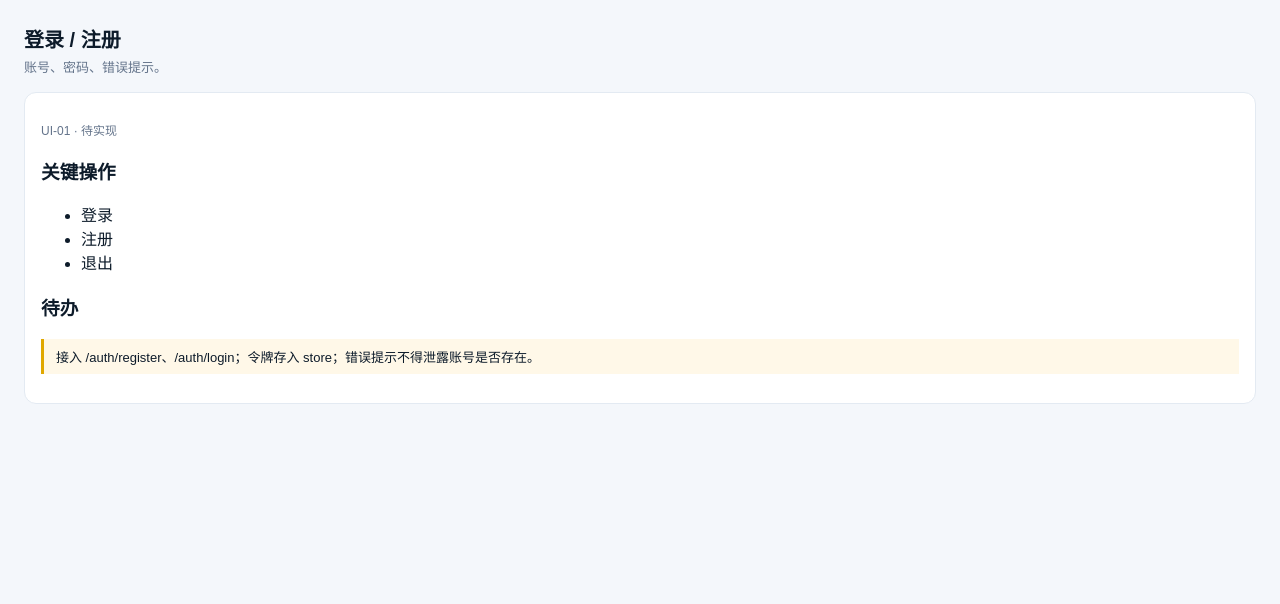
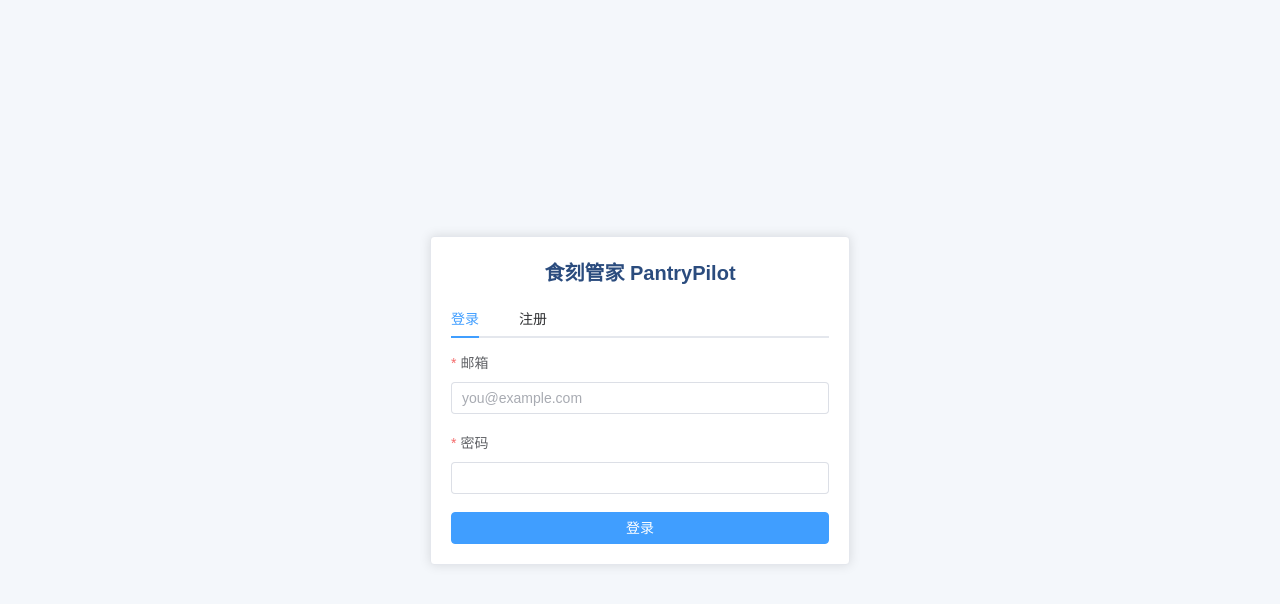
Before and after one commit to 537-tuzi/PantryPilot, a Vue app in the folder frontend/: page /login in a window 1280 px wide. Shown: the top 604 px of the page. Built offline with nearby package versions, Linux system fonts and the light colour scheme; no server answers.

Commit message:
feat(auth): UI-01 登录注册页（镜像后端校验、不泄露账号存在）

```diff
--- /dev/null
+++ b/frontend/src/components/auth/LoginForm.vue
@@ -0,0 +1,66 @@
+<script setup lang="ts">
+import { reactive, ref } from 'vue'
+import type { FormInstance, FormRules } from 'element-plus'
+
+import type { NormalizedError } from '@/api/client'
+import { useAuthStore } from '@/stores/auth'
+
+const emit = defineEmits<{ success: []; error: [err: NormalizedError] }>()
+const auth = useAuthStore()
+const formRef = ref<FormInstance>()
+const submitting = ref(false)
+const form = reactive({ email: '', password: '' })
+
+// 登录密码仅长度 8~128（强度校验只在注册）。
+const rules: FormRules = {
+  email: [
+    { required: true, message: '请输入邮箱', trigger: 'blur' },
+    { type: 'email', message: '邮箱格式不正确', trigger: 'blur' },
+  ],
+  password: [
+    { required: true, message: '请输入密码', trigger: 'blur' },
+    { min: 8, max: 128, message: '密码长度 8~128 位', trigger: 'blur' },
+  ],
+}
+
+async function onSubmit(): Promise<void> {
+  if (submitting.value) {
+    return
+  }
+  formRef.value?.validate().catch(() => {})
+  // 确定性守卫：登录密码仅长度 8~128（强度只在注册）；邮箱格式。
+  const email = form.email.trim()
+  if (!/^[^\s@]+@[^\s@]+\.[^\s@]+$/.test(email) || form.password.length < 8 || form.password.length > 128) {
+    return
+  }
+  submitting.value = true
+  try {
+    await auth.login(email, form.password)
+    emit('success')
+  } catch (e) {
+    emit('error', e as NormalizedError)
+  } finally {
+    submitting.value = false
+  }
+}
+</script>
+
+<template>
+  <el-form ref="formRef" :model="form" :rules="rules" label-position="top" @submit.prevent="onSubmit">
+    <el-form-item label="邮箱" prop="email">
+      <el-input v-model="form.email" autocomplete="username" placeholder="you@example.com" />
+    </el-form-item>
+    <el-form-item label="密码" prop="password">
+      <el-input v-model="form.password" type="password" show-password autocomplete="current-password" />
+    </el-form-item>
+    <el-button type="primary" native-type="submit" :loading="submitting" :disabled="submitting" class="submit-btn">
+      登录
+    </el-button>
+  </el-form>
+</template>
+
+<style scoped>
+.submit-btn {
+  width: 100%;
+}
+</style>
--- /dev/null
+++ b/frontend/src/components/auth/RegisterForm.vue
@@ -0,0 +1,101 @@
+<script setup lang="ts">
+import { computed, reactive, ref } from 'vue'
+import type { FormInstance, FormRules } from 'element-plus'
+
+import type { NormalizedError } from '@/api/client'
+import { useAuthStore } from '@/stores/auth'
+
+const emit = defineEmits<{ success: []; error: [err: NormalizedError] }>()
+const auth = useAuthStore()
+const formRef = ref<FormInstance>()
+const submitting = ref(false)
+const form = reactive({ username: '', email: '', password: '', confirmPassword: '' })
+
+// 镜像后端 Unicode-aware 强度（str.islower/isupper/isdigit）；confirmPassword 仅前端。
+const lengthOk = computed(() => form.password.length >= 8 && form.password.length <= 128)
+const hasLower = computed(() => /\p{Ll}/u.test(form.password))
+const hasUpper = computed(() => /\p{Lu}/u.test(form.password))
+const hasDigit = computed(() => /\p{Nd}/u.test(form.password))
+const emailOk = computed(() => /^[^\s@]+@[^\s@]+\.[^\s@]+$/.test(form.email.trim()))
+const usernameOk = computed(() => {
+  const t = form.username.trim()
+  return t.length >= 1 && t.length <= 100
+})
+const passwordOk = computed(() => lengthOk.value && hasLower.value && hasUpper.value && hasDigit.value)
+
+// el-form 规则用于生产字段级 UX；提交门禁由 onSubmit 确定性守卫保证。
+const rules: FormRules = {
+  username: [{ required: true, message: '请输入用户名', trigger: 'blur' }],
+  email: [
+    { required: true, message: '请输入邮箱', trigger: 'blur' },
+    { type: 'email', message: '邮箱格式不正确', trigger: 'blur' },
+  ],
+  password: [{ required: true, message: '请输入密码', trigger: 'blur' }],
+  confirmPassword: [{ required: true, message: '请确认密码', trigger: 'blur' }],
+}
+
+async function onSubmit(): Promise<void> {
+  if (submitting.value) {
+    return
+  }
+  formRef.value?.validate().catch(() => {})
+  // 确定性守卫：后端 400 无字段细节，前端必须完整镜像规则。
+  if (!usernameOk.value || !emailOk.value || !passwordOk.value || form.confirmPassword !== form.password) {
+    return
+  }
+  submitting.value = true
+  try {
+    await auth.register(form.username.trim(), form.email.trim(), form.password)
+    emit('success')
+  } catch (e) {
+    emit('error', e as NormalizedError)
+  } finally {
+    submitting.value = false
+  }
+}
+</script>
+
+<template>
+  <el-form ref="formRef" :model="form" :rules="rules" label-position="top" @submit.prevent="onSubmit">
+    <el-form-item label="用户名" prop="username">
+      <el-input v-model="form.username" maxlength="100" autocomplete="nickname" />
+    </el-form-item>
+    <el-form-item label="邮箱" prop="email">
+      <el-input v-model="form.email" autocomplete="username" />
+    </el-form-item>
+    <el-form-item label="密码" prop="password">
+      <el-input v-model="form.password" type="password" show-password autocomplete="new-password" />
+    </el-form-item>
+    <ul class="pwd-checklist">
+      <li :class="{ ok: lengthOk }">8~128 位</li>
+      <li :class="{ ok: hasLower }">含小写字母</li>
+      <li :class="{ ok: hasUpper }">含大写字母</li>
+      <li :class="{ ok: hasDigit }">含数字</li>
+    </ul>
+    <el-form-item label="确认密码" prop="confirmPassword">
+      <el-input v-model="form.confirmPassword" type="password" show-password autocomplete="new-password" />
+    </el-form-item>
+    <el-button type="primary" native-type="submit" :loading="submitting" :disabled="submitting" class="submit-btn">
+      注册
+    </el-button>
+  </el-form>
+</template>
+
+<style scoped>
+.submit-btn {
+  width: 100%;
+}
+.pwd-checklist {
+  list-style: none;
+  padding: 0;
+  margin: 0 0 12px;
+  display: flex;
+  flex-wrap: wrap;
+  gap: 8px;
+  font-size: 12px;
+  color: #64748b;
+}
+.pwd-checklist li.ok {
+  color: #2b8a3e;
+}
+</style>
--- a/frontend/src/views/LoginView.vue
+++ b/frontend/src/views/LoginView.vue
@@ -1,13 +1,93 @@
 <script setup lang="ts">
-import PlaceholderView from '@/components/PlaceholderView.vue'
+import { computed, ref } from 'vue'
+import { useRoute, useRouter } from 'vue-router'
+
+import type { NormalizedError } from '@/api/client'
+import LoginForm from '@/components/auth/LoginForm.vue'
+import RegisterForm from '@/components/auth/RegisterForm.vue'
+import { sanitizeRedirect } from '@/router/guards'
+import { mapErrorMessage } from '@/utils/errorMap'
+
+const route = useRoute()
+const router = useRouter()
+const mode = ref<'login' | 'register'>('login')
+const apiError = ref<NormalizedError | null>(null)
+
+// 认证错误专用文案：登录 401 统一"邮箱或密码错误"（不泄露账号是否存在）；注册 409 统一冲突。
+const errorText = computed(() => {
+  const err = apiError.value
+  if (!err) {
+    return ''
+  }
+  if (mode.value === 'login' && err.code === 'UNAUTHENTICATED') {
+    return '邮箱或密码错误'
+  }
+  if (mode.value === 'login' && err.code === 'FORBIDDEN') {
+    return '账号已被禁用，请联系管理员'
+  }
+  if (mode.value === 'register' && err.code === 'STATE_CONFLICT') {
+    return '用户名或邮箱已被注册'
+  }
+  return mapErrorMessage(err)
+})
+
+function onSuccess(): void {
+  apiError.value = null
+  router.push(sanitizeRedirect(route.query.redirect))
+}
+
+function onError(err: NormalizedError): void {
+  apiError.value = err
+}
+
+function onTabChange(): void {
+  apiError.value = null
+}
 </script>
 
 <template>
-  <PlaceholderView
-    page-id="UI-01"
-    title="登录 / 注册"
-    desc="账号、密码、错误提示。"
-    :ops="['登录', '注册', '退出']"
-    todo="接入 /auth/register、/auth/login；令牌存入 store；错误提示不得泄露账号是否存在。"
-  />
+  <div class="auth-page">
+    <el-card class="auth-card">
+      <h1 class="auth-title">食刻管家 PantryPilot</h1>
+      <el-tabs v-model="mode" @tab-change="onTabChange">
+        <el-tab-pane label="登录" name="login" />
+        <el-tab-pane label="注册" name="register" />
+      </el-tabs>
+      <el-alert
+        v-if="apiError"
+        type="error"
+        :title="errorText"
+        :closable="true"
+        role="alert"
+        class="auth-error"
+        @close="apiError = null"
+      />
+      <LoginForm v-if="mode === 'login'" @success="onSuccess" @error="onError" />
+      <RegisterForm v-else @success="onSuccess" @error="onError" />
+    </el-card>
+  </div>
 </template>
+
+<style scoped>
+.auth-page {
+  min-height: 100vh;
+  display: flex;
+  align-items: center;
+  justify-content: center;
+  background: var(--pp-bg);
+  padding: 16px;
+}
+.auth-card {
+  width: 420px;
+  max-width: 100%;
+}
+.auth-title {
+  color: var(--pp-navy);
+  text-align: center;
+  font-size: 20px;
+  margin: 0 0 12px;
+}
+.auth-error {
+  margin-bottom: 12px;
+}
+</style>
```
Also changed, not shown: 1 other file (tests, documents, lock files or other folders).
